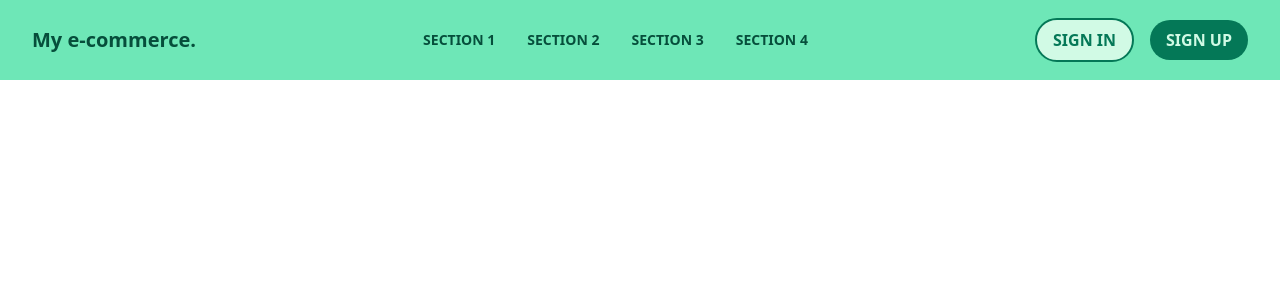
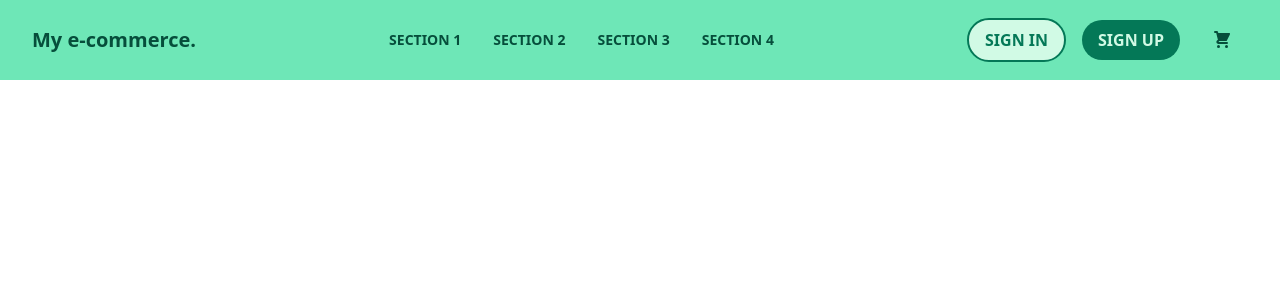
Before and after one commit to franodangelo/React-Ecommerce, a React (Create React App) app: page / in a window 1280 px wide. Shown: the top 300 px of the page. Built offline with nearby package versions, Linux system fonts and the light colour scheme.

Commit message:
cart widget imported

```diff
--- a/src/components/Navbar.jsx
+++ b/src/components/Navbar.jsx
@@ -1,4 +1,5 @@
-import React from 'react'
+import React from 'react';
+import CartWidget from './CartWidget';
 
 export default function Navbar() {
     return (
@@ -15,6 +16,7 @@ export default function Navbar() {
             <div className='flex items-center justify-between gap-4'>
                 <button className='px-4 py-2 font-bold uppercase text-emerald-700 rounded-full bg-emerald-100 border-2 border-emerald-700'>Sign in</button>
                 <button className='px-4 py-2 font-bold uppercase text-emerald-100 rounded-full bg-emerald-700'>Sign up</button>
+                <CartWidget />
             </div>
         </nav>
     )
```
